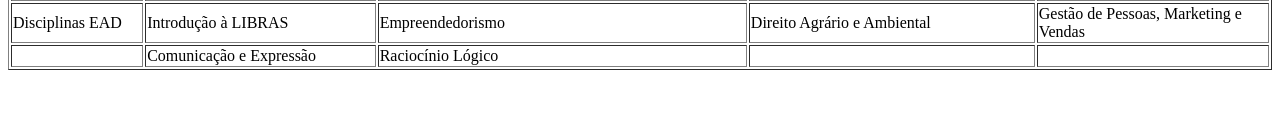
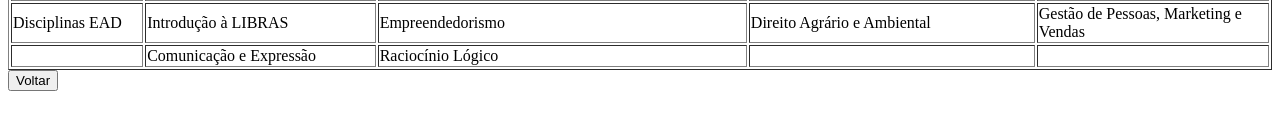
Before and after one commit to juanzingr/sujiruKimimame, a plain HTML site: page faculdade/agronomia.html in a window 1280 px wide. Shown: the part 536-666 px from the top of the page. Drawn offline with Linux system fonts and the light colour scheme.

Commit message:
Update agronomia.html

```diff
--- a/faculdade/agronomia.html
+++ b/faculdade/agronomia.html
@@ -165,6 +165,8 @@
     <td></td>
   </tr>
 </table>
+<a href="https://juanzingr.github.io/sujiruKimimame/faculdade/index.html"><button>Voltar</button> </a>
+
 
 
 </body>
```
